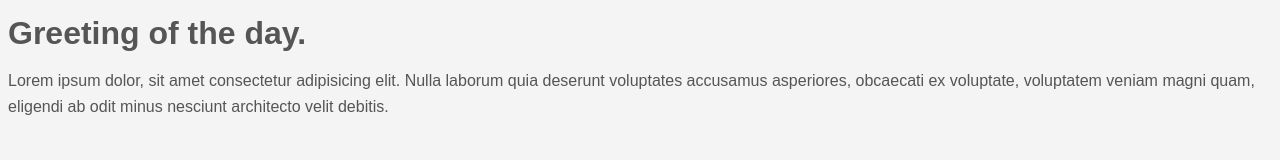
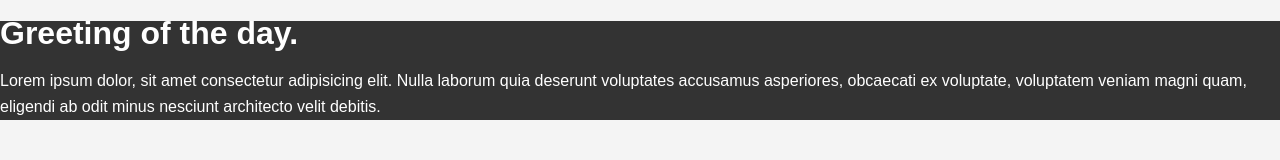
Before and after one commit to qw3r1nt1n3/csscrashcourse, a plain HTML site: page csscheatsheet/index.html in a window 1280 px wide. Drawn offline with Linux system fonts and the light colour scheme.

Commit message:
added .box-1 to style.css and index.html

```diff
--- a/csscheatsheet/css/style.css
+++ b/csscheatsheet/css/style.css
@@ -12,4 +12,10 @@ body{
 
      line-height: 1.6em;
      /*line-height is the option to change the space between lines in a paragraph.  NOTE: you can use px or em but most recommended is em*/
+     margin:0;
 }
+
+.box-1{
+    background-color:#333;
+    color:#fff;
+}
```
